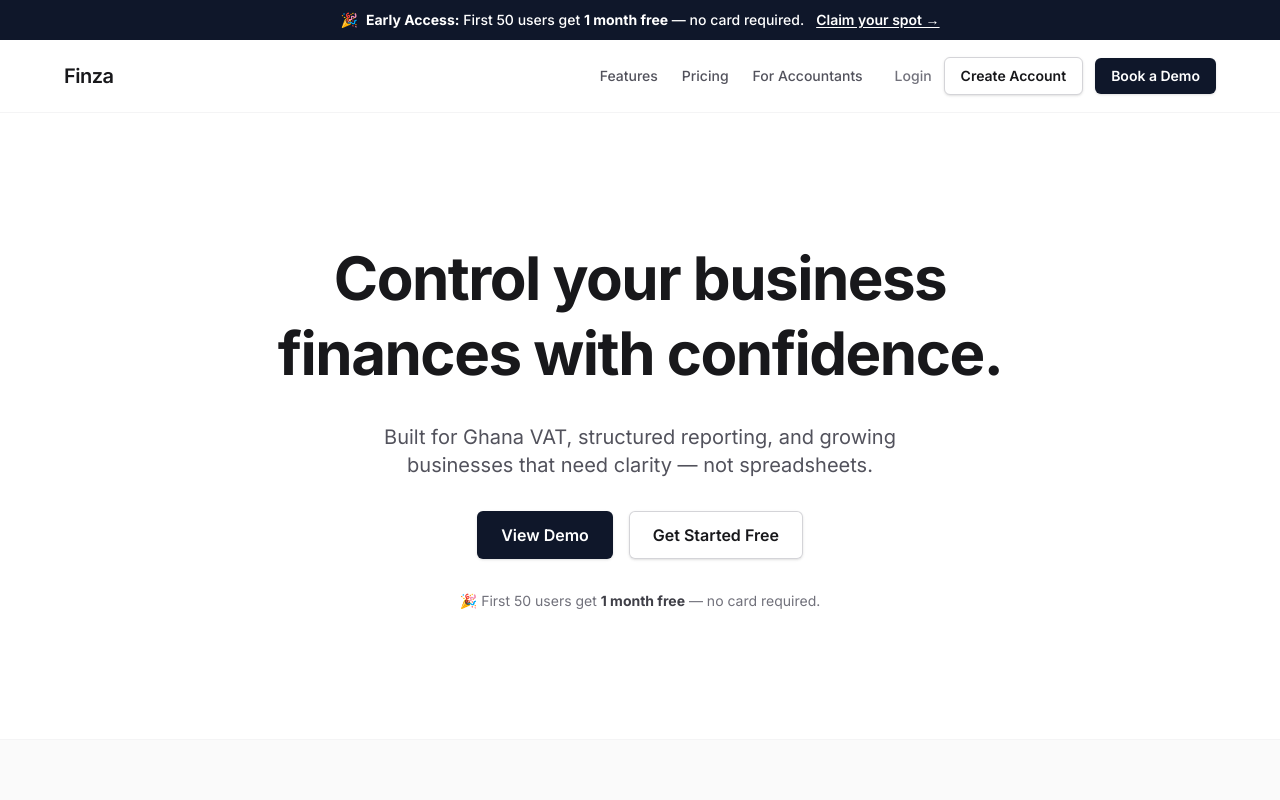
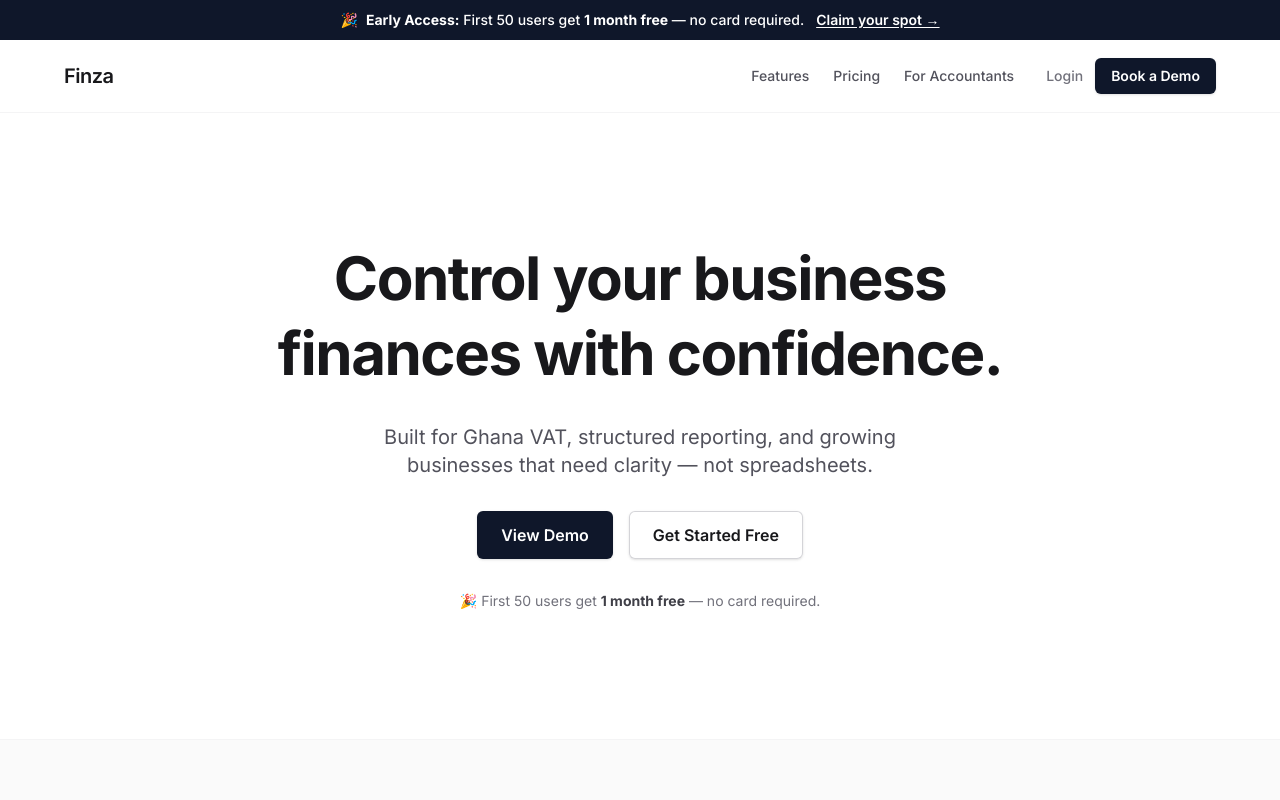
Before and after one commit to collinsadu0921-netizen/finzamarketing, a Next.js app: page / in a window 1280 px wide. Shown: the top 800 px of the page. Built offline with nearby package versions, Linux system fonts and the light colour scheme.

Commit message:
Update navbar.tsx

```diff
--- a/src/components/navbar.tsx
+++ b/src/components/navbar.tsx
@@ -44,12 +44,6 @@ export function Navbar() {
                         >
                             Login
                         </a>
-                        <a
-                            href="https://app.finza.africa"
-                            className="rounded-md border border-zinc-300 bg-white px-4 py-2 text-sm font-semibold text-zinc-900 shadow-sm hover:bg-zinc-50 transition-colors"
-                        >
-                            Create Account
-                        </a>
                         <Link
                             href="/demo"
                             className="rounded-md bg-[#0F172A] px-4 py-2 text-sm font-semibold text-white shadow-sm hover:bg-[#0F172A]/90 transition-colors"
@@ -91,13 +85,6 @@ export function Navbar() {
                             >
                                 Login
                             </a>
-                            <a
-                                href="https://app.finza.africa"
-                                className="rounded-md border border-zinc-300 bg-white px-4 py-2.5 text-sm font-semibold text-zinc-900 shadow-sm hover:bg-zinc-50 text-center"
-                                onClick={() => setIsOpen(false)}
-                            >
-                                Create Account
-                            </a>
                             <Link
                                 href="/demo"
                                 className="rounded-md bg-[#0F172A] px-4 py-2.5 text-sm font-semibold text-white shadow-sm hover:bg-[#0F172A]/90 text-center"
```
